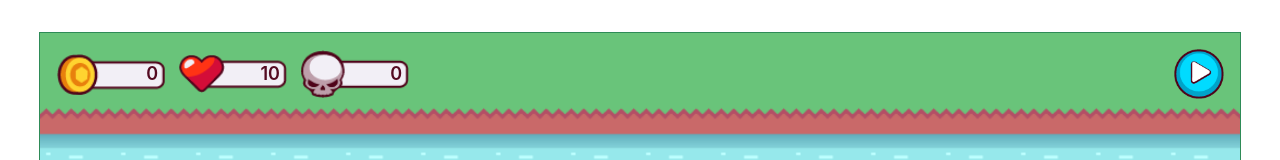
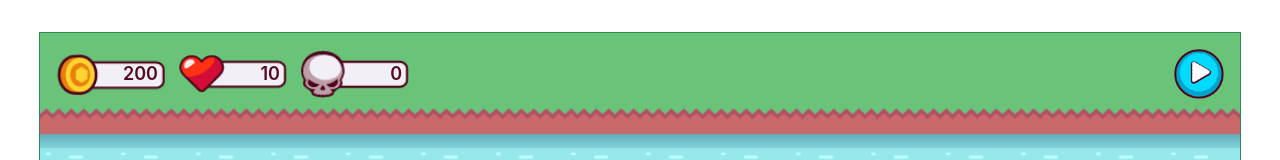
Before and after one commit to Assan233/study-task, a Vue app in the folder CanvasGame/: page / in a window 1280 px wide. Shown: the top 160 px of the page. Built offline with nearby package versions, Linux system fonts and the light colour scheme.

Commit message:
feat: 金币消费

```diff
--- a/CanvasGame/src/layout/monster.ts
+++ b/CanvasGame/src/layout/monster.ts
@@ -72,6 +72,8 @@ export function useMonster() {
                 monster.finish();
                 return;
             }
+
+            // 玩家得分
             if (monster.currentBlood <= 0) {
                 global.scoreCoin();
                 global.countKilled();
--- a/CanvasGame/src/layout/tower.ts
+++ b/CanvasGame/src/layout/tower.ts
@@ -80,6 +80,13 @@ export function useTower() {
             coord.x = global.menuCoord.x;
             coord.y = global.menuCoord.y;
         };
+
+        if (info.coast > global.coin) {
+            console.warn("金币不足~~");
+            global.menuVisible = false;
+            return;
+        }
+
         switch (info.coast) {
             case 50:
                 setCoord(Tower_C.coord);
@@ -95,6 +102,7 @@ export function useTower() {
                 break;
         }
 
+        global.coastCoin(info.coast);
         global.menuVisible = false;
     }
 
--- a/CanvasGame/src/stores/global.ts
+++ b/CanvasGame/src/stores/global.ts
@@ -41,7 +41,7 @@ export const useGlobalStore = defineStore("global", {
         menuCoord: { x: 0, y: 0 },
 
         // 玩家状态
-        coin: 0,
+        coin: 200,
         blood: 10,
         killed: 0,
     }),
@@ -64,7 +64,7 @@ export const useGlobalStore = defineStore("global", {
             Object.assign(this, {
                 monsterList: new Set(),
                 towerList: new Set(),
-                coin: 0,
+                coin: 200,
                 blood: 10,
                 killed: 0,
                 animationTimer: null!,
@@ -84,6 +84,12 @@ export const useGlobalStore = defineStore("global", {
             const coin = 8;
             this.coin += coin;
         },
+        /**
+         * 消费金币
+         */
+        coastCoin(coin: number) {
+            this.coin -= coin;
+        },
 
         /**
          * 统计杀死的敌人
```
